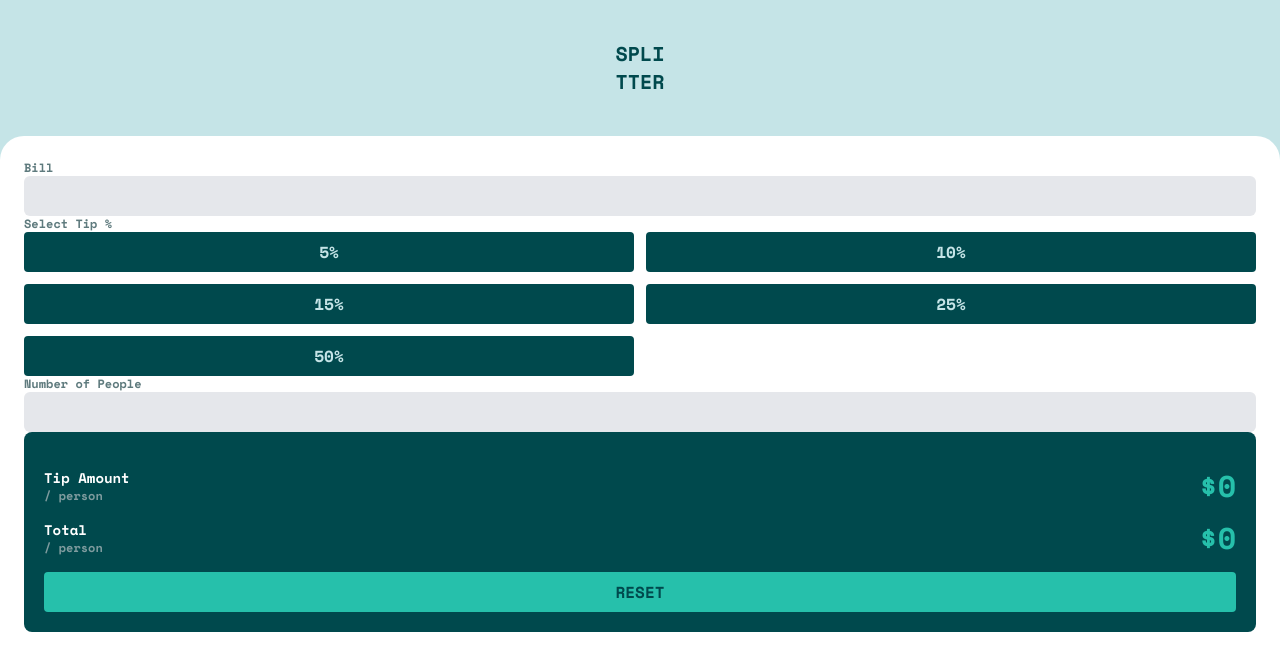
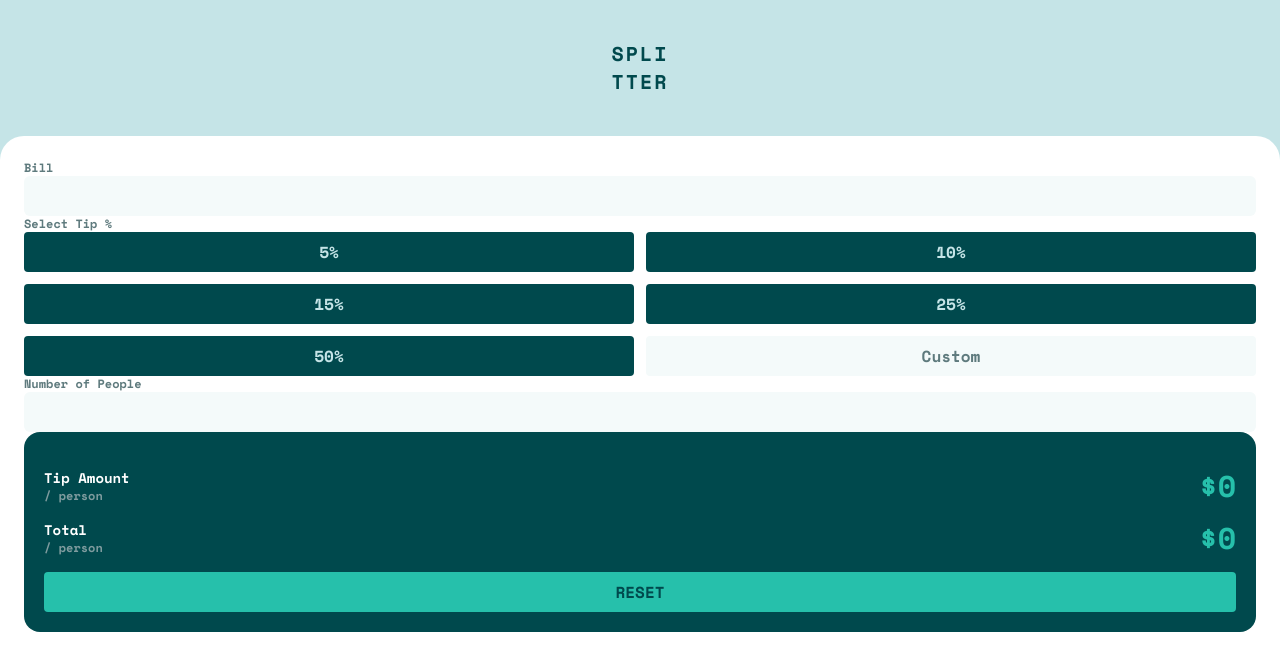
Before and after one commit to Fabianthorsen/tip-calculator-app, a Svelte app: page / in a window 1280 px wide. Shown: the top 670 px of the page. Built offline with nearby package versions, Linux system fonts and the light colour scheme.

Commit message:
Adding logic to handle custom percentage

```diff
--- a/src/App.svelte
+++ b/src/App.svelte
@@ -5,6 +5,9 @@
   let bill: number | null;
   let people: number | null;
   let tip: number | null;
+
+  let customTipInput: boolean = false;
+  let customTipInputElement: HTMLInputElement;
 
   let bill_per_person = writable<number>(0);
   let tip_per_person = writable<number>(0);
@@ -16,22 +19,34 @@
     $tip_per_person = Number((tip_amount / people).toFixed(2));
   }
 
+  $: if (customTipInput) {
+    setTimeout(() => customTipInputElement.focus(), 0);
+  }
+
+  function toggleCustomTipInput() {
+    customTipInput = !customTipInput;
+    tip = null;
+  }
+
   function resetValues(event: MouseEvent) {
     event.preventDefault();
 
     bill = null;
     tip = null;
     people = null;
+    customTipInput = false;
     $bill_per_person = 0;
     $tip_per_person = 0;
   }
 </script>
 
 <main class="grid place-items-center h-screen">
-  <div class="my-10 text-xl text-cyan-600">
-    <h1>SPLI</h1>
-    <h1>TTER</h1>
-  </div>
+  <section class="my-10 text-xl text-cyan-600">
+    <h1 class="grid grid-cols-1">
+      <span class="tracking-widest">SPLI</span>
+      <span class="tracking-widest">TTER</span>
+    </h1>
+  </section>
   <section class="bg-white rounded-t-3xl p-6 w-full h-screen">
     <form class="grid grid-cols-1">
       <label class="input-header" for="bill">Bill</label>
@@ -52,6 +67,7 @@
             value="5"
             name="percentage"
             bind:group={tip}
+            on:click={() => (customTipInput = false)}
           />
           <label for="t5">5%</label>
         </li>
@@ -63,6 +79,7 @@
             value="10"
             name="percentage"
             bind:group={tip}
+            on:click={() => (customTipInput = false)}
           />
           <label for="t10">10%</label>
         </li>
@@ -74,6 +91,7 @@
             value="15"
             name="percentage"
             bind:group={tip}
+            on:click={() => (customTipInput = false)}
           />
           <label for="t15">15%</label>
         </li>
@@ -85,6 +103,7 @@
             value="25"
             name="percentage"
             bind:group={tip}
+            on:click={() => (customTipInput = false)}
           />
           <label for="t25">25%</label>
         </li>
@@ -96,13 +115,34 @@
             value="50"
             name="percentage"
             bind:group={tip}
+            on:click={() => (customTipInput = false)}
           />
           <label for="t50">50%</label>
+        </li>
+        <li>
+          {#if customTipInput}
+            <input
+              class="input input-custom-tip"
+              type="number"
+              step="1"
+              bind:value={tip}
+              bind:this={customTipInputElement}
+              on:focusout={!tip && toggleCustomTipInput}
+            />
+          {:else}
+            <button
+              type="button"
+              class="custom-tip-button"
+              on:click={toggleCustomTipInput}
+            >
+              Custom
+            </button>
+          {/if}
         </li>
       </ul>
       <label class="input-header" for="people">Number of People</label>
       <input class="input" type="number" id="people" bind:value={people} />
-      <div class="grid p-5 bg-cyan-600 rounded-lg">
+      <div class="grid p-5 bg-cyan-600 rounded-2xl">
         <div class="grid grid-flow-col py-4 items-center place-content-between">
           <div class="text-white">
             <p class="text-sm">Tip Amount</p>
@@ -137,12 +177,12 @@
   .btn-green {
     @apply bg-cyan-500 text-cyan-600;
   }
-  .btn-green:hover {
+  .btn-green:active {
     @apply bg-grayish-cyan-200;
   }
 
   .input {
-    @apply bg-gray-200 rounded-md text-cyan-600 text-right py-2 px-3;
+    @apply bg-grayish-cyan-100 rounded-md text-cyan-600 text-right py-2 px-3;
   }
 
   .input-header {
@@ -168,4 +208,12 @@
     background-color: theme(colors.cyan.500);
     color: theme(colors.cyan.600);
   }
+  .custom-tip-button {
+    @apply flex justify-center cursor-pointer font-bold rounded py-2 px-3 w-full;
+    @apply bg-grayish-cyan-100 text-grayish-cyan-400;
+  }
+
+  .input-custom-tip {
+    @apply bg-grayish-cyan-100 rounded-md text-grayish-cyan-400 text-right py-2 px-3 w-full;
+  }
 </style>
```
